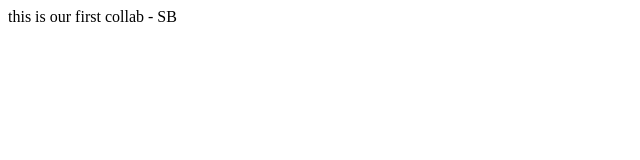
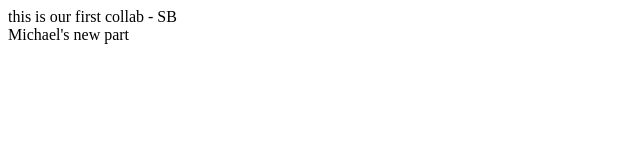
Before and after one commit to mmoreno723/collab-project-1, a plain HTML site: page index.html in a window 1280 px wide. Shown: the whole page, without its empty margins (0-640 px from the left). Drawn offline with Linux system fonts and the light colour scheme.

Commit message:
testing from michael

```diff
--- a/index.html
+++ b/index.html
@@ -9,5 +9,6 @@
 <body>
     this is our first collab - SB
 
+    <div> Michael's new part</div>
 </body>
 </html>
```
